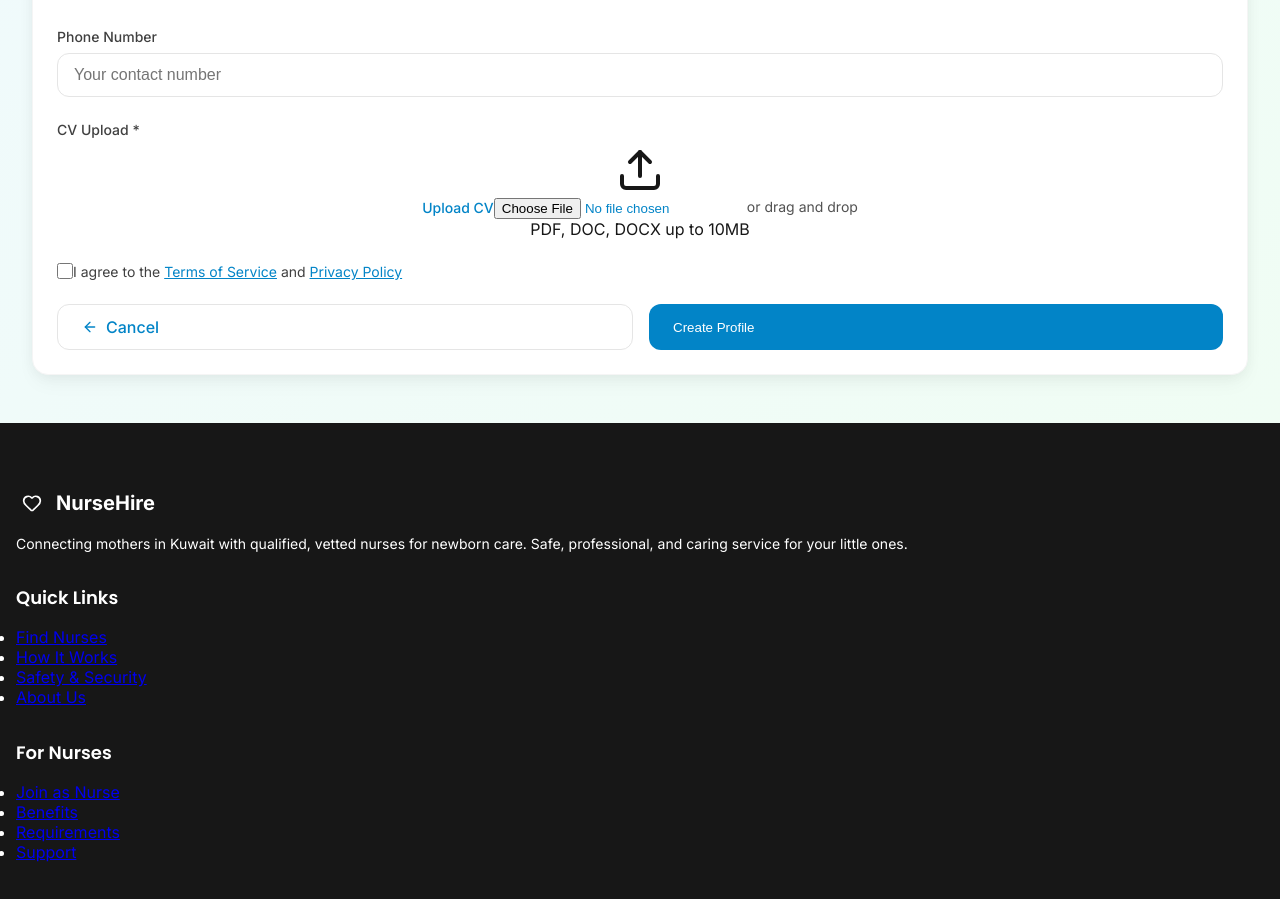
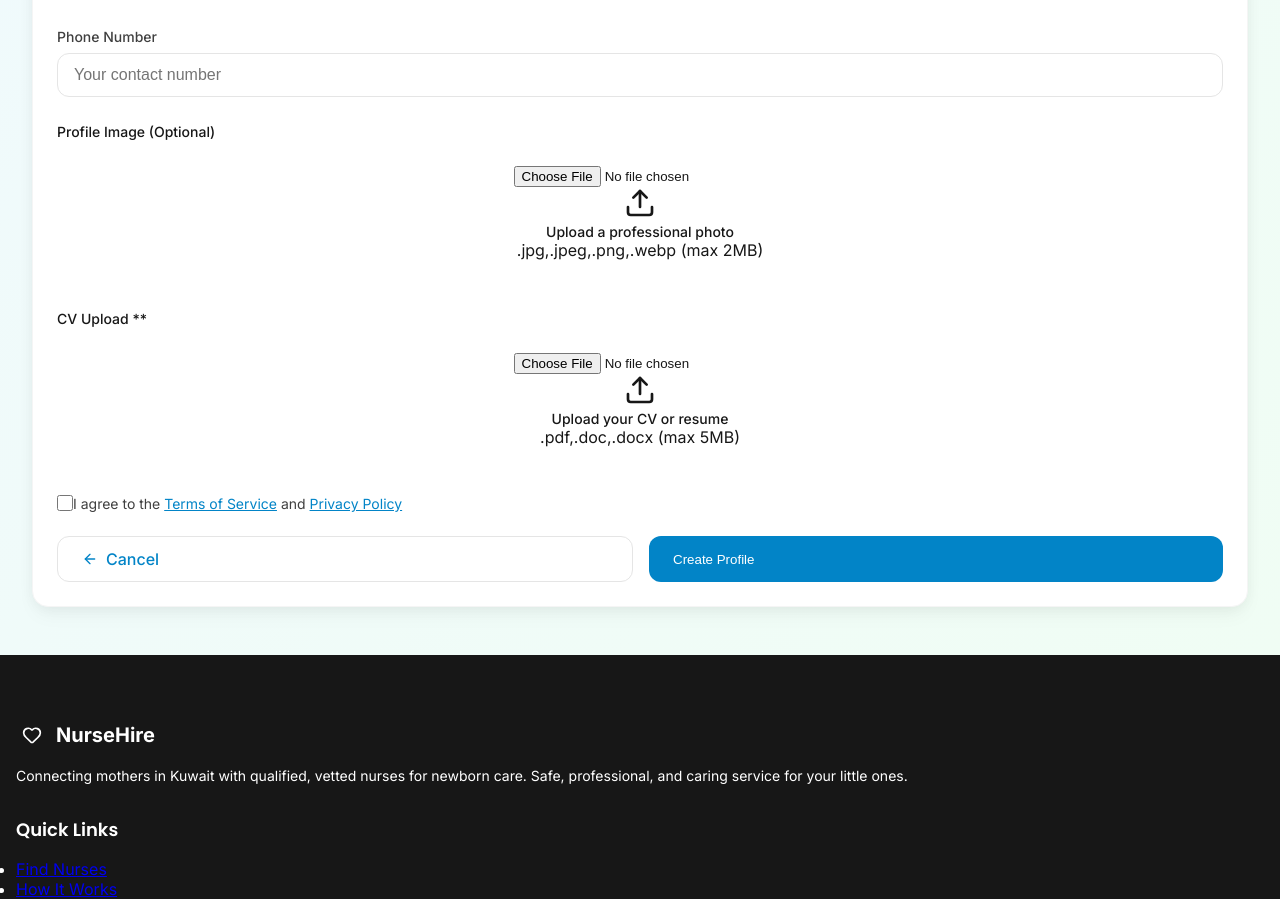
Before and after one commit to mohamadalmarzouq/NurseHire, a Next.js app: page /nurse/register in a window 1280 px wide. Shown: the part 1017-1916 px from the top of the page. Built offline with nearby package versions, Linux system fonts and the light colour scheme.

Commit message:
Add file upload functionality for CV and profile images

```diff
--- a/src/app/nurse/register/page.tsx
+++ b/src/app/nurse/register/page.tsx
@@ -3,7 +3,8 @@
 import { useState } from 'react'
 import { useRouter } from 'next/navigation'
 import Link from 'next/link'
-import { ArrowLeft, Heart, Upload, CheckCircle, AlertCircle } from 'lucide-react'
+import { ArrowLeft, Heart, CheckCircle, AlertCircle } from 'lucide-react'
+import FileUpload from '@/components/FileUpload'
 
 export default function NurseRegisterPage() {
   const [formData, setFormData] = useState({
@@ -18,7 +19,8 @@ export default function NurseRegisterPage() {
     languages: [] as string[],
     availability: [] as string[],
   })
-  const [cvFile, setCvFile] = useState<File | null>(null)
+  const [cvFile, setCvFile] = useState<string>('')
+  const [profileImage, setProfileImage] = useState<string>('')
   const [isLoading, setIsLoading] = useState(false)
   const [error, setError] = useState('')
   const [success, setSuccess] = useState(false)
@@ -43,6 +45,8 @@ export default function NurseRegisterPage() {
           role: 'NURSE',
           email: 'nurse@example.com', // This would come from auth
           password: 'password123', // This would come from auth
+          cvUrl: cvFile,
+          profileImageUrl: profileImage,
         }),
       })
 
@@ -79,10 +83,20 @@ export default function NurseRegisterPage() {
     }))
   }
 
-  const handleFileChange = (e: React.ChangeEvent<HTMLInputElement>) => {
-    if (e.target.files && e.target.files[0]) {
-      setCvFile(e.target.files[0])
-    }
+  const handleCvUpload = (fileUrl: string, fileName: string) => {
+    setCvFile(fileUrl)
+  }
+
+  const handleProfileImageUpload = (fileUrl: string, fileName: string) => {
+    setProfileImage(fileUrl)
+  }
+
+  const handleRemoveCv = () => {
+    setCvFile('')
+  }
+
+  const handleRemoveProfileImage = () => {
+    setProfileImage('')
   }
 
   if (success) {
@@ -308,36 +322,31 @@ export default function NurseRegisterPage() {
               />
             </div>
 
+            {/* Profile Image Upload */}
+            <div>
+              <FileUpload
+                label="Profile Image (Optional)"
+                description="Upload a professional photo"
+                accept=".jpg,.jpeg,.png,.webp"
+                maxSize={2 * 1024 * 1024} // 2MB
+                onFileSelect={handleProfileImageUpload}
+                currentFile={profileImage}
+                onRemove={handleRemoveProfileImage}
+              />
+            </div>
+
             {/* CV Upload */}
             <div>
-              <label className="label">CV Upload *</label>
-              <div className="mt-1 flex justify-center px-6 pt-5 pb-6 border-2 border-dashed border-neutral-300 rounded-lg hover:border-neutral-400 transition-colors">
-                <div className="space-y-1 text-center">
-                  <Upload className="mx-auto h-12 w-12 text-neutral-400" />
-                  <div className="flex text-sm text-neutral-600">
-                    <label htmlFor="cv-upload" className="relative cursor-pointer bg-white rounded-md font-medium text-primary-600 hover:text-primary-500 focus-within:outline-none">
-                      <span>Upload CV</span>
-                      <input
-                        id="cv-upload"
-                        name="cv-upload"
-                        type="file"
-                        accept=".pdf,.doc,.docx"
-                        onChange={handleFileChange}
-                        className="sr-only"
-                        required
-                      />
-                    </label>
-                    <p className="pl-1">or drag and drop</p>
-                  </div>
-                  <p className="text-xs text-neutral-500">PDF, DOC, DOCX up to 10MB</p>
-                </div>
-              </div>
-              {cvFile && (
-                <p className="mt-2 text-sm text-green-600 flex items-center">
-                  <CheckCircle className="w-4 h-4 mr-1" />
-                  {cvFile.name} selected
-                </p>
-              )}
+              <FileUpload
+                label="CV Upload *"
+                description="Upload your CV or resume"
+                accept=".pdf,.doc,.docx"
+                maxSize={5 * 1024 * 1024} // 5MB
+                onFileSelect={handleCvUpload}
+                currentFile={cvFile}
+                onRemove={handleRemoveCv}
+                required
+              />
             </div>
 
             {/* Terms */}
--- a/src/app/nurses/[id]/page.tsx
+++ b/src/app/nurses/[id]/page.tsx
@@ -173,7 +173,7 @@ export default function NurseProfilePage() {
             {/* Profile Header */}
             <div className="card">
               <div className="flex items-start space-x-6">
-                <div className="w-24 h-24 bg-gradient-to-r from-primary-100 to-secondary-100 rounded-full flex items-center justify-center flex-shrink-0">
+                <div className="w-24 h-24 bg-gradient-to-r from-primary-100 to-secondary-100 rounded-full flex items-center justify-center flex-shrink-0 overflow-hidden">
                   {nurse.profileImageUrl ? (
                     <img
                       src={nurse.profileImageUrl}
--- a/src/app/nurses/page.tsx
+++ b/src/app/nurses/page.tsx
@@ -238,7 +238,7 @@ export default function NursesPage() {
                 {filteredNurses.map((nurse) => (
                   <div key={nurse.id} className="card-hover">
                     <div className="flex items-start space-x-4 mb-4">
-                      <div className="w-16 h-16 bg-gradient-to-r from-primary-100 to-secondary-100 rounded-full flex items-center justify-center flex-shrink-0">
+                      <div className="w-16 h-16 bg-gradient-to-r from-primary-100 to-secondary-100 rounded-full flex items-center justify-center flex-shrink-0 overflow-hidden">
                         {nurse.profileImageUrl ? (
                           <img
                             src={nurse.profileImageUrl}
--- /dev/null
+++ b/src/components/FileUpload.tsx
@@ -0,0 +1,196 @@
+'use client'
+
+import { useState, useRef } from 'react'
+import { Upload, X, File, Image, CheckCircle } from 'lucide-react'
+
+interface FileUploadProps {
+  onFileSelect: (fileUrl: string, fileName: string) => void
+  accept?: string
+  maxSize?: number
+  label?: string
+  description?: string
+  required?: boolean
+  currentFile?: string
+  onRemove?: () => void
+}
+
+export default function FileUpload({
+  onFileSelect,
+  accept = '.pdf,.doc,.docx,.jpg,.jpeg,.png,.webp',
+  maxSize = 5 * 1024 * 1024, // 5MB
+  label = 'Upload File',
+  description = 'Click to upload or drag and drop',
+  required = false,
+  currentFile,
+  onRemove
+}: FileUploadProps) {
+  const [isUploading, setIsUploading] = useState(false)
+  const [error, setError] = useState('')
+  const [dragActive, setDragActive] = useState(false)
+  const fileInputRef = useRef<HTMLInputElement>(null)
+
+  const handleFile = async (file: File) => {
+    setError('')
+    setIsUploading(true)
+
+    try {
+      // Validate file size
+      if (file.size > maxSize) {
+        throw new Error(`File too large. Maximum size is ${Math.round(maxSize / 1024 / 1024)}MB.`)
+      }
+
+      // Create form data
+      const formData = new FormData()
+      formData.append('file', file)
+
+      // Upload file
+      const response = await fetch('/api/upload', {
+        method: 'POST',
+        body: formData,
+      })
+
+      const result = await response.json()
+
+      if (!response.ok) {
+        throw new Error(result.error || 'Upload failed')
+      }
+
+      // Call the callback with file info
+      onFileSelect(result.fileUrl, result.fileName)
+
+    } catch (err) {
+      setError(err instanceof Error ? err.message : 'Upload failed')
+    } finally {
+      setIsUploading(false)
+    }
+  }
+
+  const handleDrag = (e: React.DragEvent) => {
+    e.preventDefault()
+    e.stopPropagation()
+    if (e.type === 'dragenter' || e.type === 'dragover') {
+      setDragActive(true)
+    } else if (e.type === 'dragleave') {
+      setDragActive(false)
+    }
+  }
+
+  const handleDrop = (e: React.DragEvent) => {
+    e.preventDefault()
+    e.stopPropagation()
+    setDragActive(false)
+
+    if (e.dataTransfer.files && e.dataTransfer.files[0]) {
+      handleFile(e.dataTransfer.files[0])
+    }
+  }
+
+  const handleChange = (e: React.ChangeEvent<HTMLInputElement>) => {
+    e.preventDefault()
+    if (e.target.files && e.target.files[0]) {
+      handleFile(e.target.files[0])
+    }
+  }
+
+  const handleClick = () => {
+    fileInputRef.current?.click()
+  }
+
+  const handleRemove = () => {
+    if (onRemove) {
+      onRemove()
+    }
+    if (fileInputRef.current) {
+      fileInputRef.current.value = ''
+    }
+  }
+
+  const getFileIcon = (fileName: string) => {
+    const extension = fileName.split('.').pop()?.toLowerCase()
+    if (['jpg', 'jpeg', 'png', 'webp'].includes(extension || '')) {
+      return <Image className="w-6 h-6 text-blue-500" />
+    }
+    return <File className="w-6 h-6 text-gray-500" />
+  }
+
+  return (
+    <div className="space-y-2">
+      {label && (
+        <label className="block text-sm font-medium text-gray-700">
+          {label}
+          {required && <span className="text-red-500 ml-1">*</span>}
+        </label>
+      )}
+
+      {currentFile ? (
+        <div className="flex items-center justify-between p-4 bg-green-50 border border-green-200 rounded-lg">
+          <div className="flex items-center space-x-3">
+            <CheckCircle className="w-5 h-5 text-green-500" />
+            {getFileIcon(currentFile)}
+            <div>
+              <p className="text-sm font-medium text-green-800">
+                {currentFile.split('/').pop()}
+              </p>
+              <p className="text-xs text-green-600">File uploaded successfully</p>
+            </div>
+          </div>
+          {onRemove && (
+            <button
+              onClick={handleRemove}
+              className="p-1 text-green-600 hover:text-green-800 transition-colors"
+            >
+              <X className="w-4 h-4" />
+            </button>
+          )}
+        </div>
+      ) : (
+        <div
+          className={`relative border-2 border-dashed rounded-lg p-6 text-center transition-colors cursor-pointer ${
+            dragActive
+              ? 'border-blue-400 bg-blue-50'
+              : 'border-gray-300 hover:border-gray-400'
+          } ${isUploading ? 'opacity-50 cursor-not-allowed' : ''}`}
+          onDragEnter={handleDrag}
+          onDragLeave={handleDrag}
+          onDragOver={handleDrag}
+          onDrop={handleDrop}
+          onClick={handleClick}
+        >
+          <input
+            ref={fileInputRef}
+            type="file"
+            accept={accept}
+            onChange={handleChange}
+            className="hidden"
+            disabled={isUploading}
+          />
+
+          <div className="space-y-2">
+            {isUploading ? (
+              <div className="flex flex-col items-center space-y-2">
+                <div className="animate-spin rounded-full h-8 w-8 border-b-2 border-blue-600"></div>
+                <p className="text-sm text-gray-600">Uploading...</p>
+              </div>
+            ) : (
+              <>
+                <Upload className="w-8 h-8 text-gray-400 mx-auto" />
+                <div>
+                  <p className="text-sm font-medium text-gray-700">{description}</p>
+                  <p className="text-xs text-gray-500 mt-1">
+                    {accept} (max {Math.round(maxSize / 1024 / 1024)}MB)
+                  </p>
+                </div>
+              </>
+            )}
+          </div>
+        </div>
+      )}
+
+      {error && (
+        <div className="text-sm text-red-600 bg-red-50 border border-red-200 rounded p-2">
+          {error}
+        </div>
+      )}
+    </div>
+  )
+}
```
Also changed, not shown: src/app/api/upload/route.ts (added, +78 -0 lines), 2 other files (tests, documents, lock files or other folders).
